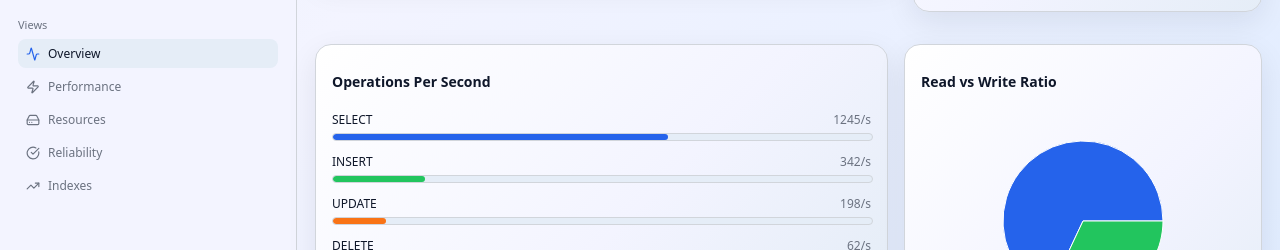
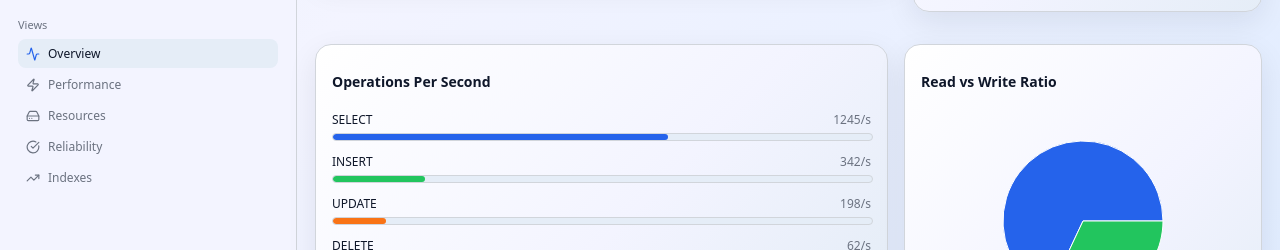
Before and after one commit to DilipViharika/pg-monitor-dashboard, a React (Vite) app: page / in a window 1280 px wide. Shown: the part 477-727 px from the top of the page. Built offline with nearby package versions, Linux system fonts and the light colour scheme.

Commit message:
Reduce margin-bottom in button styles for improved layout consistency

```diff
--- a/src/PostgreSQLMonitor.jsx
+++ b/src/PostgreSQLMonitor.jsx
@@ -1245,7 +1245,7 @@ const PostgreSQLMonitor = () => {
                   alignItems: 'center',
                   gap: 8,
                   padding: '6px 8px',
-                  marginBottom: 4,
+                  marginBottom: 2,
                   borderRadius: 8,
                   border: 'none',
                   cursor: 'pointer',
```
